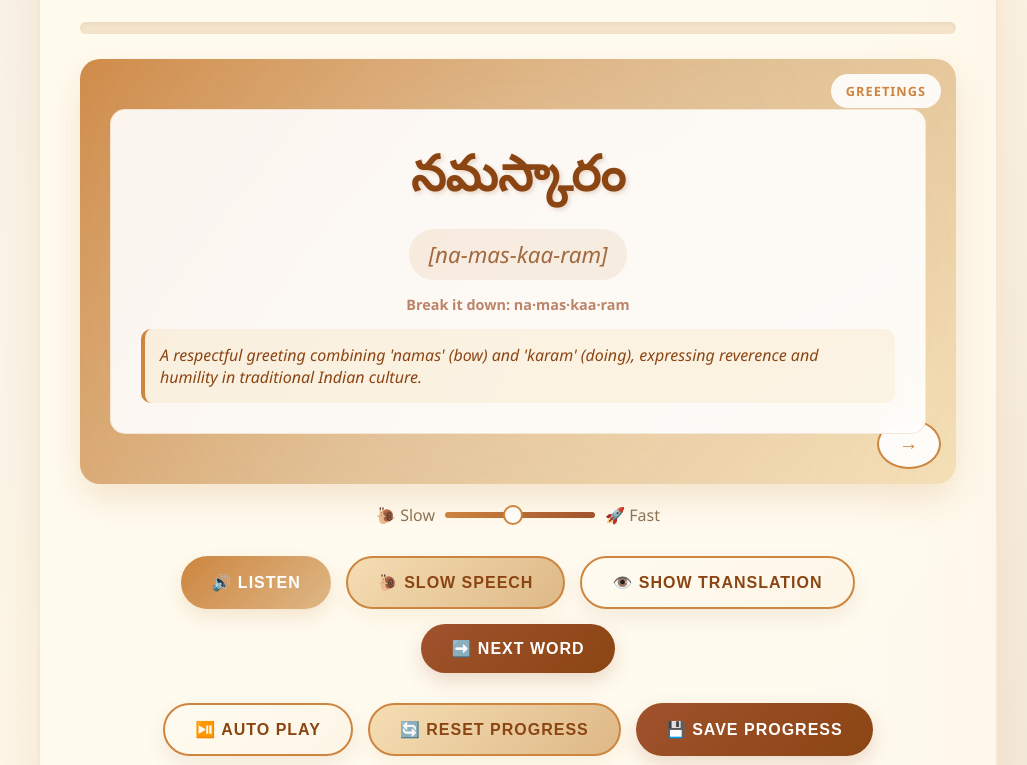
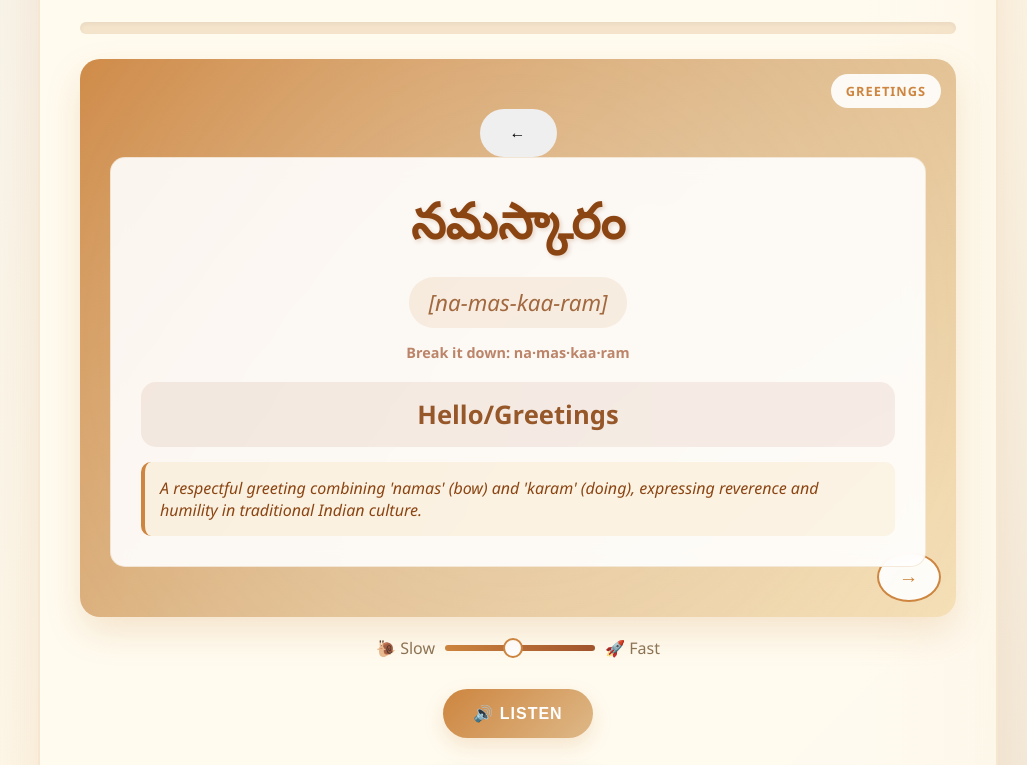
Before and after one commit to RadhaGiripragada/digital-gurukul, a plain HTML site: page index.html in a window 1280 px wide. Shown: the part 454-1219 px from the top of the page, without its empty margins (122-1149 px from the left). Drawn offline with Linux system fonts and the light colour scheme.

Commit message:
Update index.html

```diff
--- a/index.html
+++ b/index.html
@@ -46,12 +46,13 @@
                 <div class="lesson-area">
                     <div class="word-card" id="wordCard">
                         <div class="word-category" id="wordCategory">Greetings</div>
+                        <button class="prev-word-btn" onclick="previousWord()" title="Previous Word">←</button>
                         <button class="next-word-btn" onclick="nextWord()" title="Next Word">→</button>
                         <div class="word-card-content">
                             <div class="foreign-word" id="foreignWord">నమస్కారం</div>
                             <div class="pronunciation" id="pronunciation">[na-mas-kaa-ram]</div>
                             <div class="phonetic-guide" id="phoneticGuide">Break it down: na·mas·kaa·ram</div>
-                            <div class="english-word" id="englishWord" style="display: none;">Hello/Greetings</div>
+                            <div class="english-word" id="englishWord">Hello/Greetings</div>
                             <div class="cultural-context" id="culturalContext">
                                 A respectful greeting combining 'namas' (bow) and 'karam' (doing), expressing reverence and humility in traditional Indian culture.
                             </div>
@@ -66,9 +67,6 @@
 
                     <div class="controls">
                         <button class="btn-primary" onclick="speakWord()">🔊 Listen</button>
-                        <button class="btn-accent" onclick="speakSlow()">🐌 Slow Speech</button>
-                        <button class="btn-secondary" onclick="showTranslation()">👁️ Show Translation</button>
-                        <button class="btn-success" onclick="nextWord()">➡️ Next Word</button>
                     </div>
                 </div>
             </div>
@@ -104,8 +102,6 @@
 
             <div class="controls">
                 <button class="btn-secondary" onclick="toggleAutoplay()">⏯️ Auto Play</button>
-                <button class="btn-accent" onclick="resetProgress()">🔄 Reset Progress</button>
-                <button class="btn-success" onclick="exportProgress()">💾 Save Progress</button>
             </div>
 
             <div class="stats">
```
